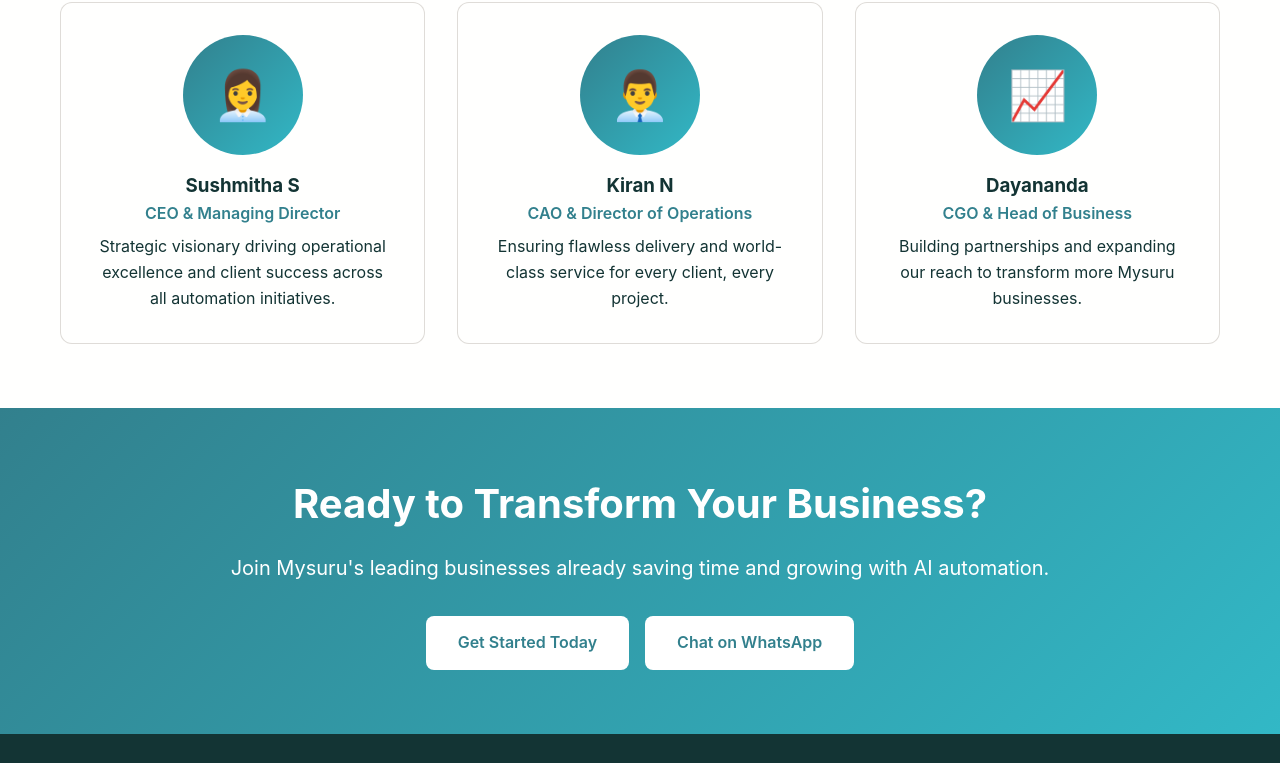
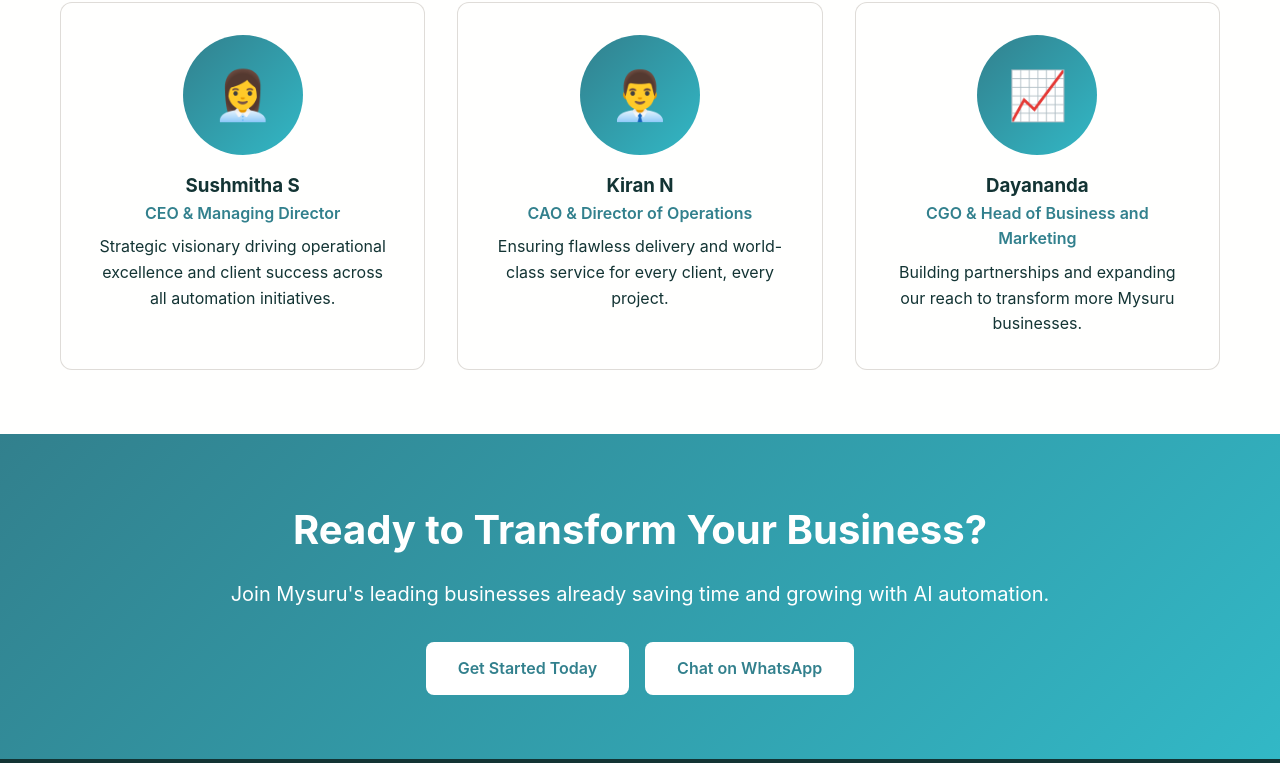
Before and after one commit to Vinodvinum/sushvinailabs-website, a plain HTML site: page about.html in a window 1280 px wide. Shown: the part 2436-3199 px from the top of the page. Drawn offline with Linux system fonts and the light colour scheme.

Commit message:
Updated about section

```diff
--- a/about.html
+++ b/about.html
@@ -393,7 +393,7 @@
                 <div class="feature-card">
                     <div style="width: 120px; height: 120px; border-radius: 50%; margin: 0 auto 1rem; background: linear-gradient(135deg, var(--color-primary) 0%, var(--color-accent) 100%); display: flex; align-items: center; justify-content: center; font-size: 3rem; color: white;">📈</div>
                     <h3>Dayananda</h3>
-                    <p style="color: var(--color-primary); font-weight: 600; margin-bottom: 0.5rem;">CGO & Head of Business</p>
+                    <p style="color: var(--color-primary); font-weight: 600; margin-bottom: 0.5rem;">CGO & Head of Business and Marketing</p>
                     <p>Building partnerships and expanding our reach to transform more Mysuru businesses.</p>
                 </div>
             </div>
```
